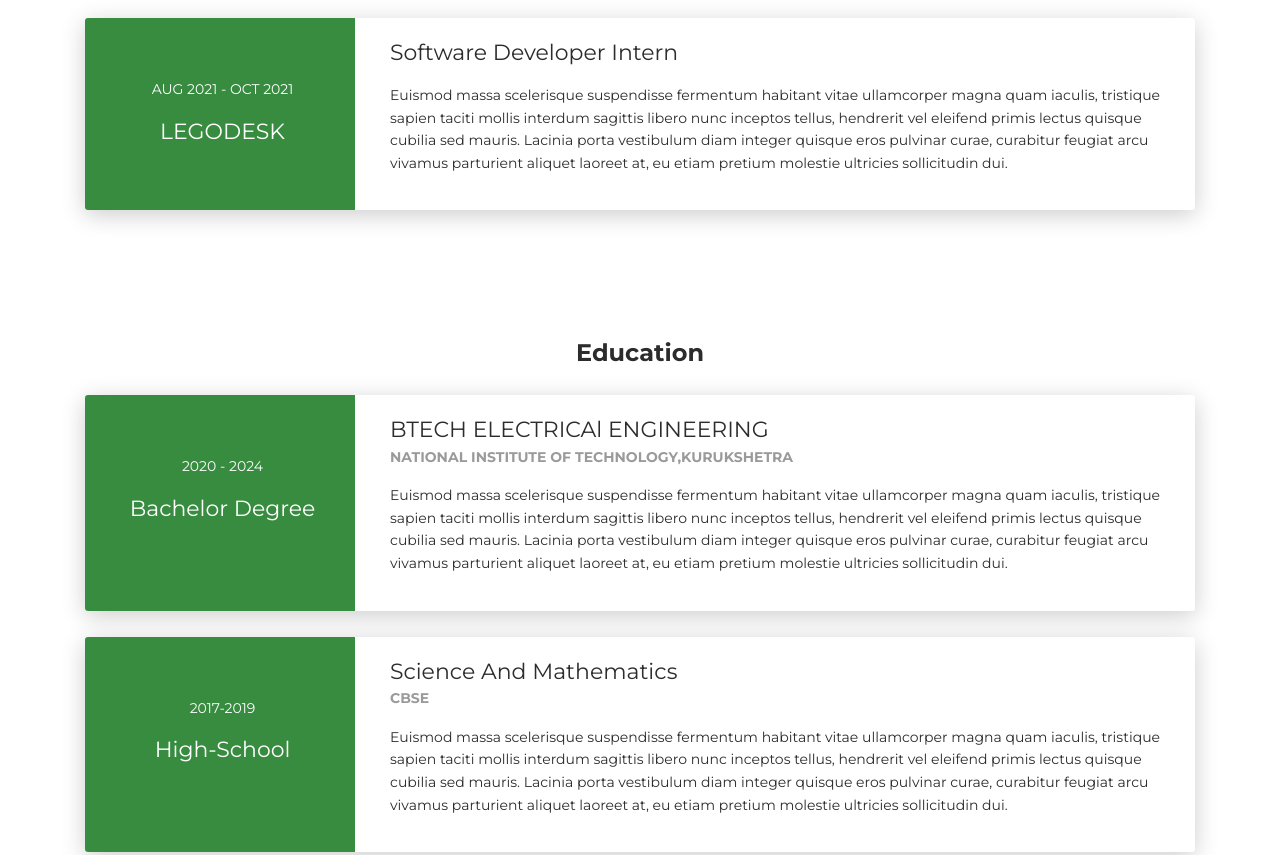
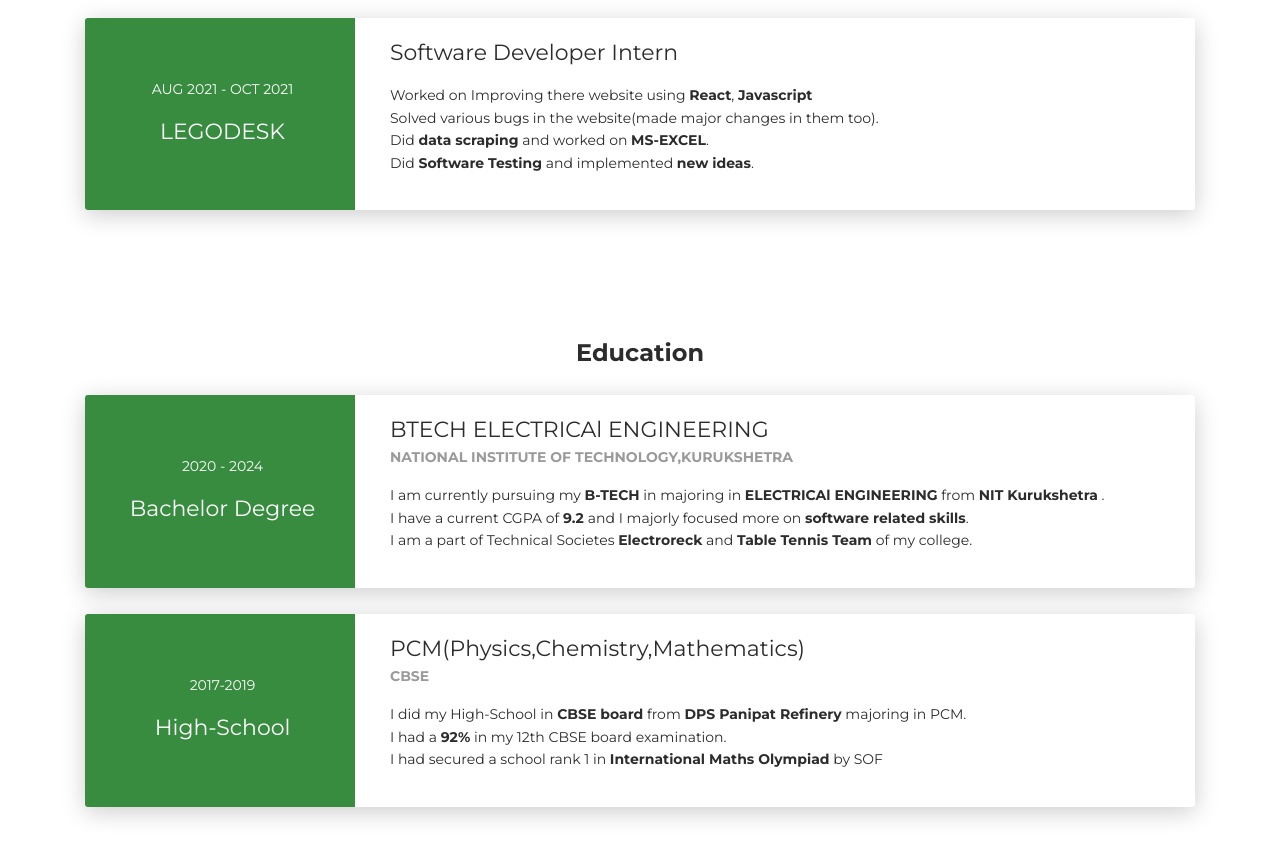
Before and after one commit to Anmol2825/MAJORCV, a plain HTML site: page index.html in a window 1280 px wide. Shown: the part 2440-3295 px from the top of the page. Drawn offline with Linux system fonts and the light colour scheme.

Commit message:
Update index.html

```diff
--- a/index.html
+++ b/index.html
@@ -612,14 +612,10 @@
                   <div class="card-body">
                     <div class="h5">Software Developer Intern</div>
                     <p>
-                      Euismod massa scelerisque suspendisse fermentum habitant
-                      vitae ullamcorper magna quam iaculis, tristique sapien
-                      taciti mollis interdum sagittis libero nunc inceptos
-                      tellus, hendrerit vel eleifend primis lectus quisque
-                      cubilia sed mauris. Lacinia porta vestibulum diam integer
-                      quisque eros pulvinar curae, curabitur feugiat arcu
-                      vivamus parturient aliquet laoreet at, eu etiam pretium
-                      molestie ultricies sollicitudin dui.
+                      Worked on Improving there website using <b>React</b>, <b>Javascript</b> <br>
+                      Solved various bugs in the website(made major changes in them too). <br>
+                      Did <b>data scraping</b> and worked on <b>MS-EXCEL</b>. <br>
+                      Did <b>Software Testing</b> and implemented <b>new ideas</b>.
                     </p>
                   </div>
                 </div>
@@ -655,14 +651,9 @@
                       National Institute Of Technology,Kurukshetra
                     </p>
                     <p>
-                      Euismod massa scelerisque suspendisse fermentum habitant
-                      vitae ullamcorper magna quam iaculis, tristique sapien
-                      taciti mollis interdum sagittis libero nunc inceptos
-                      tellus, hendrerit vel eleifend primis lectus quisque
-                      cubilia sed mauris. Lacinia porta vestibulum diam integer
-                      quisque eros pulvinar curae, curabitur feugiat arcu
-                      vivamus parturient aliquet laoreet at, eu etiam pretium
-                      molestie ultricies sollicitudin dui.
+                      I am currently pursuing my <b>B-TECH</b> in majoring in <b>ELECTRICAl ENGINEERING</b> from <b>NIT Kurukshetra</b> .<br>
+                      I have a current CGPA of <b>9.2 </b> and I majorly focused more on <b>software related skills</b>. <br>
+                      I am a part of Technical Societes <b>Electroreck</b> and <b>Table Tennis Team</b> of my college.
                     </p>
                   </div>
                 </div>
@@ -688,17 +679,12 @@
                   data-aos-duration="500"
                 >
                   <div class="card-body">
-                    <div class="h5">Science And Mathematics</div>
+                    <div class="h5">PCM(Physics,Chemistry,Mathematics)</div>
                     <p class="category">CBSE</p>
                     <p>
-                      Euismod massa scelerisque suspendisse fermentum habitant
-                      vitae ullamcorper magna quam iaculis, tristique sapien
-                      taciti mollis interdum sagittis libero nunc inceptos
-                      tellus, hendrerit vel eleifend primis lectus quisque
-                      cubilia sed mauris. Lacinia porta vestibulum diam integer
-                      quisque eros pulvinar curae, curabitur feugiat arcu
-                      vivamus parturient aliquet laoreet at, eu etiam pretium
-                      molestie ultricies sollicitudin dui.
+                      I did my High-School in <b>CBSE board</b> from <b>DPS Panipat Refinery</b> majoring in PCM. <br>
+                      I had a <b>92%</b> in my 12th CBSE board examination. <br>
+                      I had secured a school rank 1 in <b>International Maths Olympiad</b> by SOF
                     </p>
                   </div>
                 </div>
@@ -843,10 +829,7 @@
                       <div class="row">
                         <div class="col-md-6">
                           <div class="card-body">
-                            <form
-                              action="https://formspree.io/your@email.com"
-                              method="POST"
-                            >
+                            <form action="https://formsubmit.co/mailanmolat@gmail.com" method="POST" />
                               <div class="p pb-3">
                                 <strong>Feel free to contact me </strong>
                               </div>
@@ -929,7 +912,7 @@
                             <p class="mb-0"><strong>Phone</strong></p>
                             <p class="pb-2">+91-9350045769</p>
                             <p class="mb-0"><strong>Email</strong></p>
-                            <p>anmol_12014088@nitkkr.ac.in</p>
+                            <p>mailanmolat@gmail.com</p>
                           </div>
                         </div>
                       </div>
```
